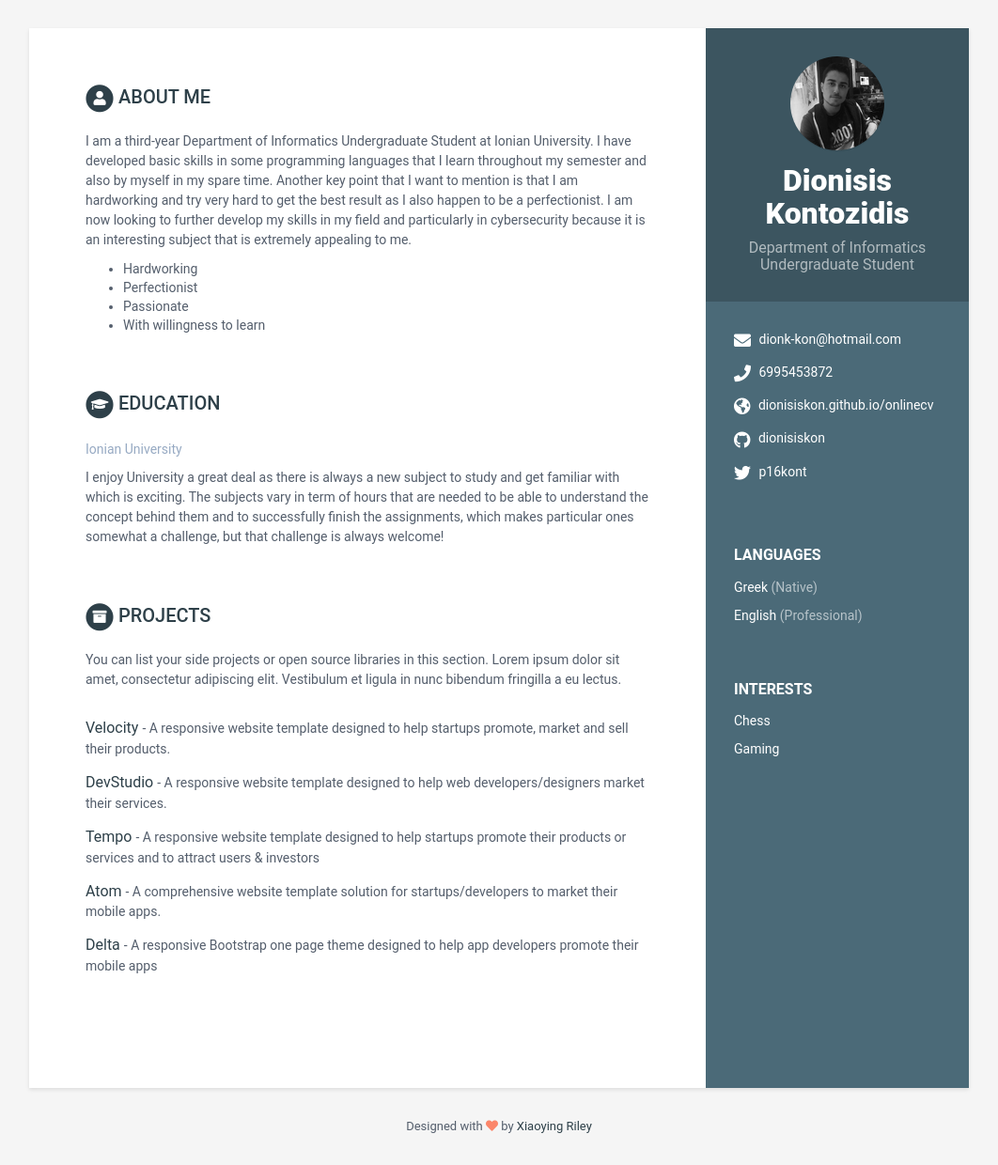
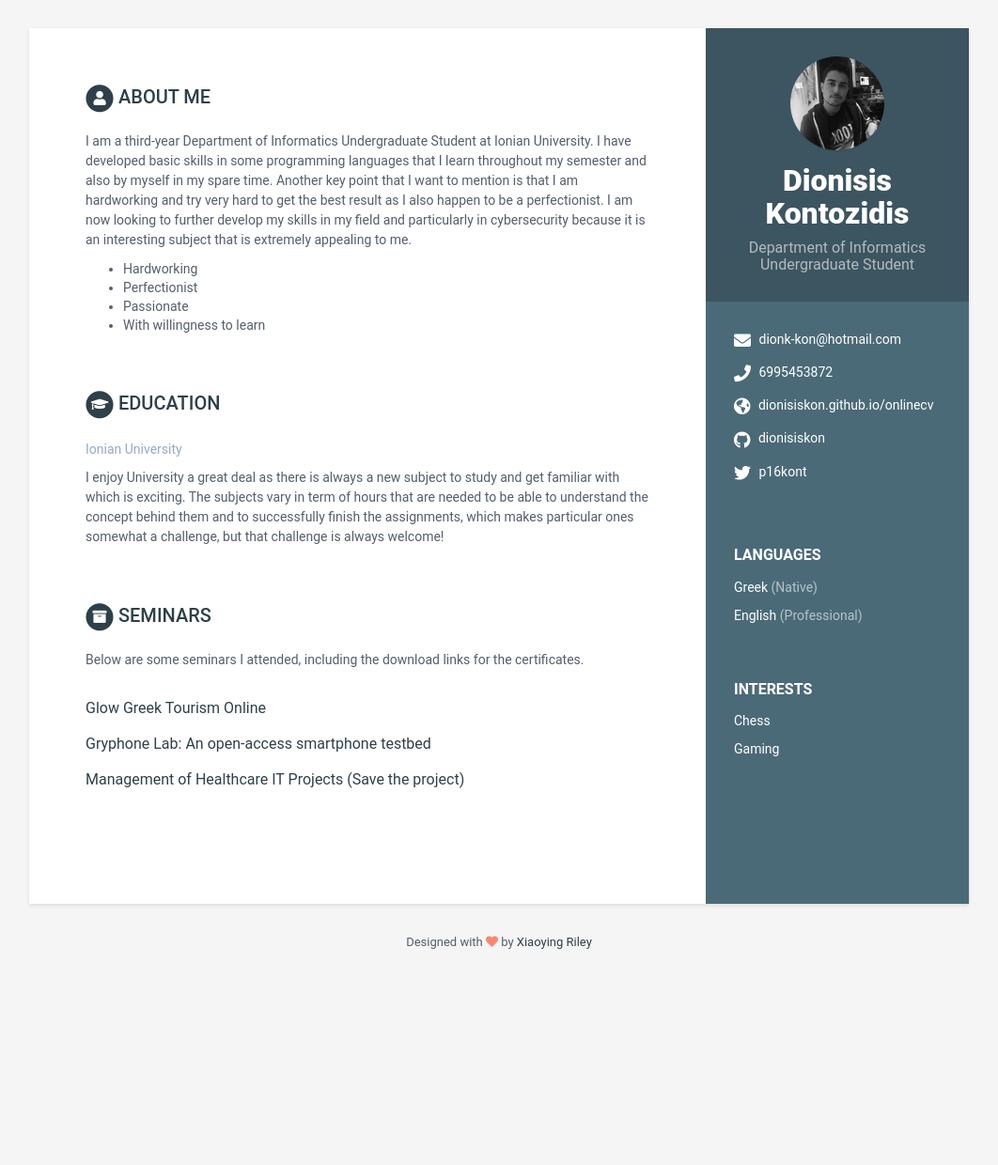
Before and after one commit to dionisiskon/OnlineCV, a Jekyll site: the page built from index.html, in a window 1280 px wide. Shown: the whole page at 94% size, without its empty margins (109-1171 px from the left). Built offline with Jekyll 4.4.1, drawn with Linux system fonts in a browser that asks for light colours; after the commit the page ends 1043 px from its top, so only the background shows below that.

Commit message:
Changing some stuff up...Finished resume?

```diff
--- a/_data/data.yml
+++ b/_data/data.yml
@@ -111,32 +111,31 @@ experiences:
 
 
 projects:
-    title: Projects
+    title: Seminars
     intro: >
-      You can list your side projects or open source libraries in this
-      section. Lorem ipsum dolor sit amet, consectetur adipiscing elit.
-      Vestibulum et ligula in nunc bibendum fringilla a eu lectus.
+      Below are some seminars I attended, including the download links for the certificates.
 
     assignments:
-      - title: Velocity
-        link: "#hook"
-        tagline: "A responsive website template designed to help startups promote, market and sell their products."
+      - title: Glow Greek Tourism Online
+        link: "assets/certificates/glowgreek.pdf"
+        tagline:
 
-      - title: DevStudio
-        link: "#"
-        tagline: "A responsive website template designed to help web developers/designers market their services."
+      - title: "Gryphone Lab: An open-access smartphone testbed"
+        link: "assets/certificates/GryPhone.pdf"
+        tagline:
 
-      - title: Tempo
-        link: "#"
-        tagline: "A responsive website template designed to help startups promote their products or services and to attract users &amp; investors"
 
-      - title: Atom
-        link: "#"
-        tagline: "A comprehensive website template solution for startups/developers to market their mobile apps."
+      - title: Management of Healthcare IT Projects (Save the project)
+        link: "assets/certificates/SavetheProject.pdf"
+        tagline:
 
-      - title: Delta
-        link: "#"
-        tagline: "A responsive Bootstrap one page theme designed to help app developers promote their mobile apps"
+   #   - title: Atom
+    #    link: "#"
+     #   tagline: "A comprehensive website template solution for startups/developers to market their mobile apps."
+
+      #- title: Delta
+       # link: "#"
+        #tagline: "A responsive Bootstrap one page theme designed to help app developers promote their mobile apps"
 
 #Basic skills:
  #   title: Skills &amp; Proficiency
```
Also changed, not shown: 6 other files.
